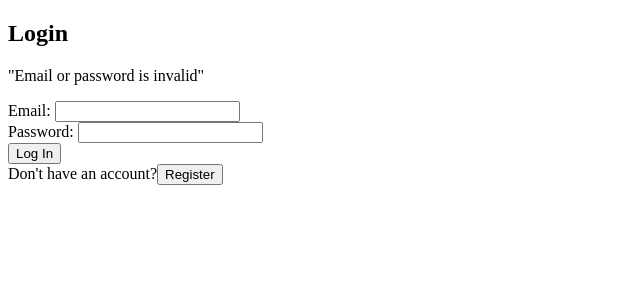
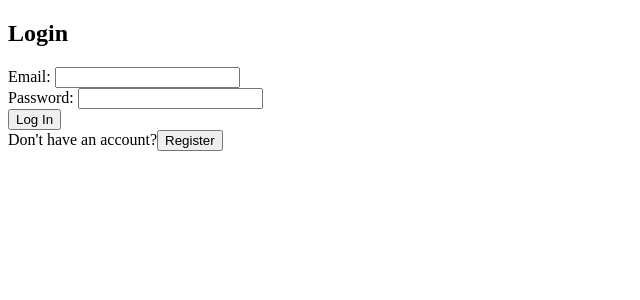
Before and after one commit to NandhuTee/Authentication-Form---Add-signin-signup-logout-functionality-React-Redirecti---vfk0p7zzfhka, a Next.js app: page /login in a window 1280 px wide. Shown: the top 300 px of the page, without its empty margins (0-640 px from the left). Built offline with nearby package versions, Linux system fonts and the light colour scheme.

Commit message:
Update login.js

```diff
--- a/pages/login.js
+++ b/pages/login.js
@@ -1,25 +1,52 @@
 'use client';
-import React, { useState } from 'react';
+import React, { useEffect, useState } from 'react';
 import Link from 'next/link';
+import {useRouter} from 'next/navigation'
 
 const Login = () => {
+  const router = useRouter();
   const [email, setEmail] = useState('');
   const [password, setPassword] = useState('');
   const [error, setError] = useState(false);
   const [isLogIn, setIsLogIn] = useState(false);
 
+  function handleLogin(e){
+    e.preventDefault();
+    if(email.length <= 0 || password.length <= 0 ){
+      setError(true);
+      return;
+    }
+    const registeredUser = JSON.parse(localStorage.getItem('user'));
+    if(registeredUser && registeredUser.email === email && registeredUser.password === password){
+      setIsLogIn(true);
+      setError(false);
+      setEmail('');
+      setPassword('');
+      localStorage.setItem('isLoggedIn', "true");
+      router.push('/store')
+    }
+    else{
+      setError(true);
+    }
+  }
+  // useEffect(()=>{
+  //   const isLoggedIn = JSON.parse(localStorage.getItem('isLoggedIn'));
+  //   if(isLoggedIn){
+  //     router.push('/store');
+  //   }
+  // },[])
   return (
     <div className='login'>
       <h2>Login</h2>
-      <form>
-        <p className='error-para'>"Email or password is invalid"</p>
+      <form onSubmit={handleLogin}>
+        {error ? <p className='error-para'>"Email or password is invalid"</p> : null}
         <div className='email-div'>
           <label htmlFor='email'>Email: </label>
-          <input type='email' id='email' />
+          <input type='email' id='email' value={email} onChange={(e)=> setEmail(e.target.value)}/>
         </div>
         <div className='password-div'>
           <label htmlFor='password'>Password: </label>
-          <input type='password' id='password' />
+          <input type='password' id='password' value={password} onChange={(e)=> setPassword(e.target.value)}/>
         </div>
         <button type='submit' className='login-btn'>
           Log In
@@ -27,7 +54,7 @@ const Login = () => {
       </form>
       <div>
         Don't have an account?
-        <Link href=''>
+        <Link href='/'>
           <button className='register-link'>Register</button>
         </Link>
       </div>
```
